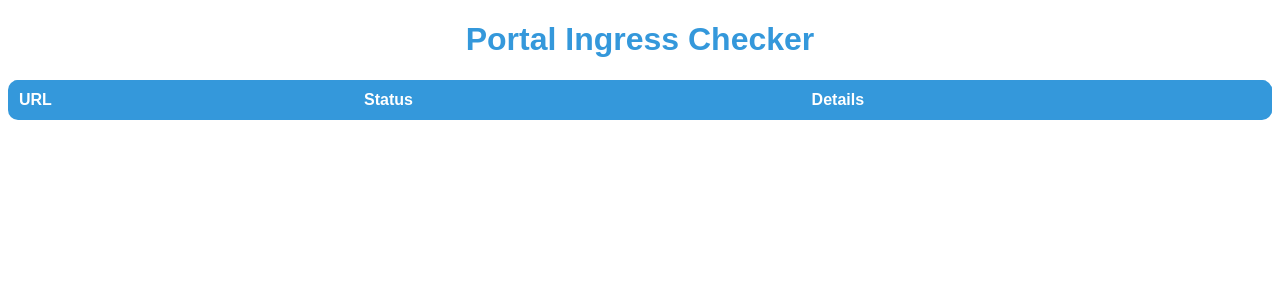
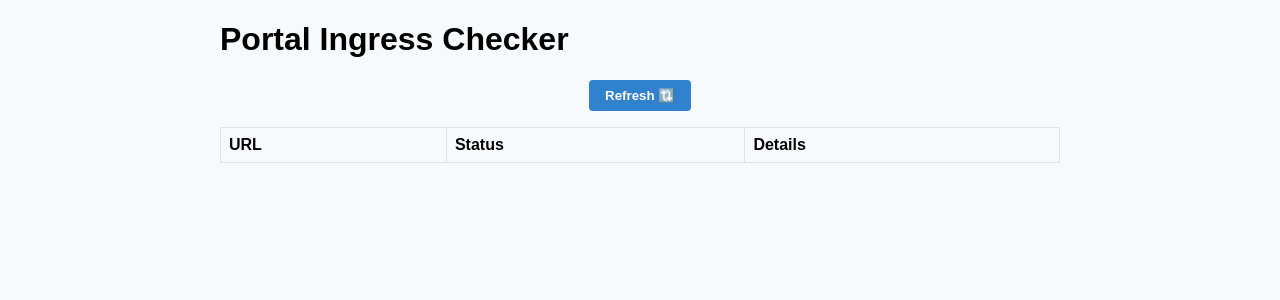
Before and after one commit to didlawowo/portal-checker, a Flask app: page / in a window 1280 px wide. Shown: the top 300 px of the page. Run offline with Flask 3, Linux system fonts and the light colour scheme; lists and menus that the app fills with data are empty; parts of the project's set-up code (start-up, migrations or seed data) failed here and were passed over.

Commit message:
feat: review upgrade

```diff
--- a/app/src/app.py
+++ b/app/src/app.py
@@ -1,27 +1,30 @@
 from flask import Flask, render_template, redirect, request
 import requests
 from kubernetes import client, config
-
+from loguru import logger
 
 app = Flask(__name__)
 
 
 @app.route("/refresh", methods=["GET"])
 def get_all_ingress_urls():
+    """Get all ingress URLs and write them to a file."""
+
     config.load_incluster_config()
+    # config.load_kube_config()
     v1 = client.NetworkingV1Api()
 
     ingress_list = v1.list_ingress_for_all_namespaces()
-    print(ingress_list.items)
+
     urls = [rule.host for ingress in ingress_list.items for rule in ingress.spec.rules]
-    print(urls)
-    if urls == None:
+    logger.info(f"🌟 {len(urls)} URLs found!")
+    if urls is None:
         return "No ingress found!"
     # config_map_data = {"urls.txt": "\n".join(urls)}
     # write url.txt to disk
     with open("urls.txt", "w", encoding="utf-8") as file:
         file.write("\n".join(urls))
-    print("🌟 urls.txt updated!")
+    logger.info("🌟 urls.txt updated!")
 
     origin_url = request.referrer
     if origin_url:
@@ -31,6 +34,15 @@ def get_all_ingress_urls():
 
 
 def test_urls(file_path):
+    """test URLs from a file
+
+    Args:
+        file_path (_type_): _description_
+
+    Returns:
+        _type_: _description_
+    """
+
     with open(file_path, "r", encoding="utf-8") as file:
         urls = file.read().splitlines()
 
@@ -50,6 +62,11 @@ def test_urls(file_path):
 
 @app.route("/")
 def index():
+    """_summary_
+
+    Returns:
+        _type_: _description_
+    """
     file_path = "urls.txt"  # Change this to your input file path
     results = test_urls(file_path)
     return render_template("index.html", results=results)
--- a/app/src/templates/index.html
+++ b/app/src/templates/index.html
@@ -1,5 +1,6 @@
 <!DOCTYPE html>
 <html lang="en">
+
 <head>
     <meta charset="UTF-8">
     <meta name="viewport" content="width=device-width, initial-scale=1.0">
@@ -7,106 +8,103 @@
     <style>
         body {
             font-family: Arial, sans-serif;
+            background-color: #f7fafc;
+            margin: 0;
+            display: flex;
+            justify-content: center;
+            align-items: center;
+
         }
 
-        h1 {
-            color: #3498db; /* Blue color */
-            text-align: center;
+        .container {
+            width: 90%;
+            max-width: 840px;
+        }
+
+        .refresh-btn {
+            background-color: #3182ce;
+            color: white;
+            padding: 8px 16px;
+            border: none;
+            border-radius: 4px;
+            cursor: pointer;
+            font-weight: bold;
+            display: block;
+            margin: 0 auto 16px auto;
+        }
+
+        .refresh-btn:hover {
+            background-color: #2c5282;
+        }
+
+        .status-200::before {
+            content: "✅";
+            color: green;
+            margin-right: 5px;
+        }
+
+        .status-401::before {
+            content: "❗";
+            color: orange;
+            margin-right: 5px;
         }
 
         table {
             width: 100%;
             border-collapse: collapse;
-            margin-top: 20px;
-            border-radius: 10px;
-            overflow: hidden;
         }
 
-        th, td {
-            border: 1px solid #3498db; /* Blue border */
-            padding: 10px;
+        th,
+        td {
             text-align: left;
+            padding: 8px;
+            border: 1px solid #dee2e6;
         }
 
         th {
-            background-color: #3498db; /* Blue background for header */
-            color: white; /* White text for header */
+            background-color: #f7fafc;
         }
 
-        td {
-            color: #333; /* Dark text color */
-        }
-
-        td:hover {
-            background-color: #ecf0f1; /* Light background color on hover */
-        }
-
-        td.status-red {
-            color: red;
-        }
-
-        td.status-green {
-            color: green;
-        }
-
-        .status-card {
-            content: "\274C"; /* Cross emoji for status 404 */
-            border: 1px solid #e74c3c; /* Red border for the card */
-            background-color: #f2dede; /* Light red background for the card */
-            color: #a94442; /* Dark red text color */
-            padding: 10px;
-            border-radius: 5px;
-            margin-top: 10px;
-            display: inline-block;
-        }
-
-        .status-200::before {
-            content: "\2705"; /* Check emoji for status 200 */
-            font-size: 20px;
-            color: orange;
-            margin-right: 5px;
-        }
-        .status-401::before {
-            content: "\2757"; /* Exclamation emoji for status 401 */
-            font-size: 20px;
-            color: green;
-            margin-right: 5px;
-        }
-        .status-detail {
-            color: #e74c3c; /* Red color for error detail text */
+        tr:nth-child(even) {
+            background-color: #e2e8f0;
         }
     </style>
 </head>
+
 <body>
+    <div class="container">
         <h1>Portal Ingress Checker</h1>
+        <button onclick="refreshPage()" class="refresh-btn">Refresh 🔃</button>
         <table>
+            <thead>
                 <tr>
                     <th>URL</th>
                     <th>Status</th>
-            <th>Details</th> <!-- New header for details column -->
+                    <th>Details</th>
                 </tr>
+            </thead>
+            <tbody>
                 {% for url, status in results %}
                 <tr>
-            <td><a  href="https://{{ url }}" target="_blank">https://{{ url }}</a></td>
-
-            <td class="status-{{ status }}">
-                {% if status == 200 and status == 401 %}
-                    {{ status }}
-                {% endif %}
-            </td>
+                    <td><a href="https://{{ url }}" target="_blank">https://{{ url }}</a></td>
+                    <td class="status-{{ status }}">{{ status }}</td>
                     <td>
                         {% if status != 200 and status != 401 %}
-                    <div class="status-detail">
-                        <!-- You can add more details about the status here -->
-                        {{ status }}
-                    </div>
+                        <span style="color: red;">Not Authorized or Not Found</span>
                         {% else %}
-                    <!-- Display a checkmark or information symbol for 200/401 statuses -->
-                    <div class="status-{{ status }}"></div>
+                        <span></span>
                         {% endif %}
                     </td>
                 </tr>
                 {% endfor %}
+            </tbody>
         </table>
+    </div>
+    <script>
+        function refreshPage() {
+            window.location.href = '/refresh';
+        }
+    </script>
 </body>
+
 </html>
```
Also changed, not shown: app/src/requirements.txt (added, +26 -0 lines), app/src/urls.txt (+27 -8 lines), 2 other files. Lines whose indentation alone changed are shown as unchanged.
